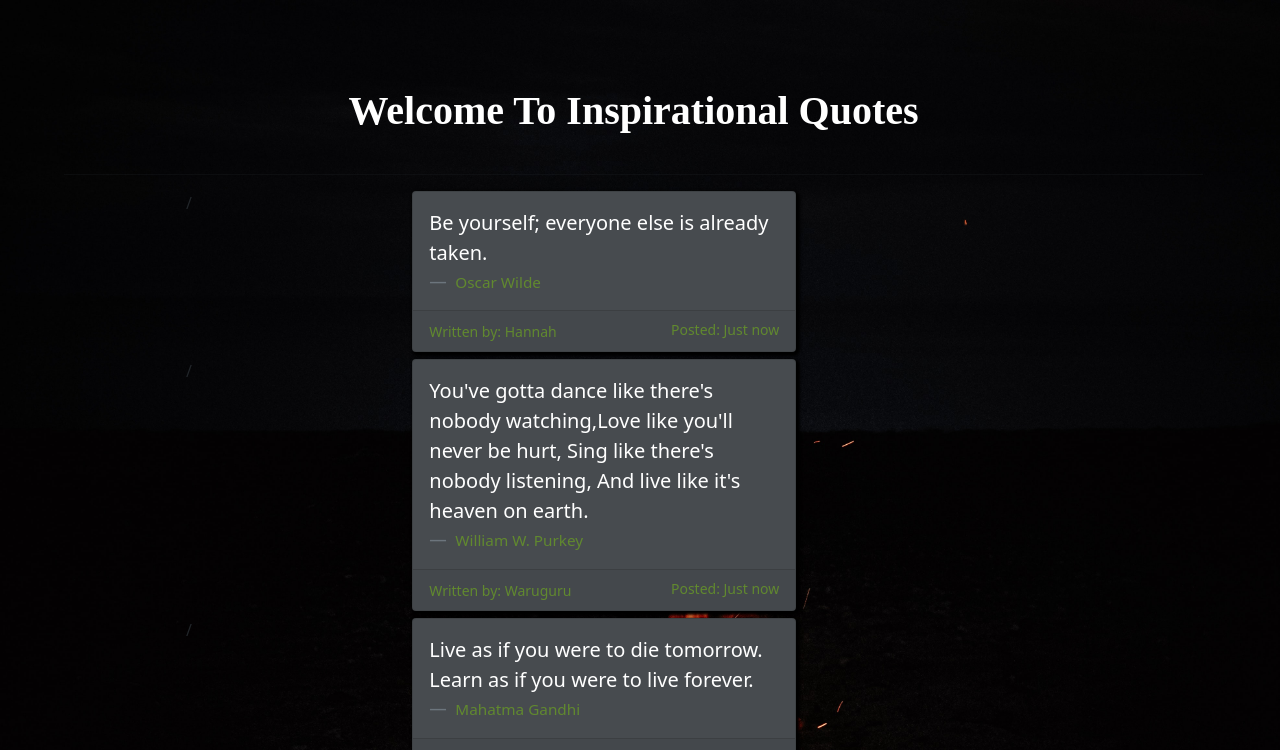
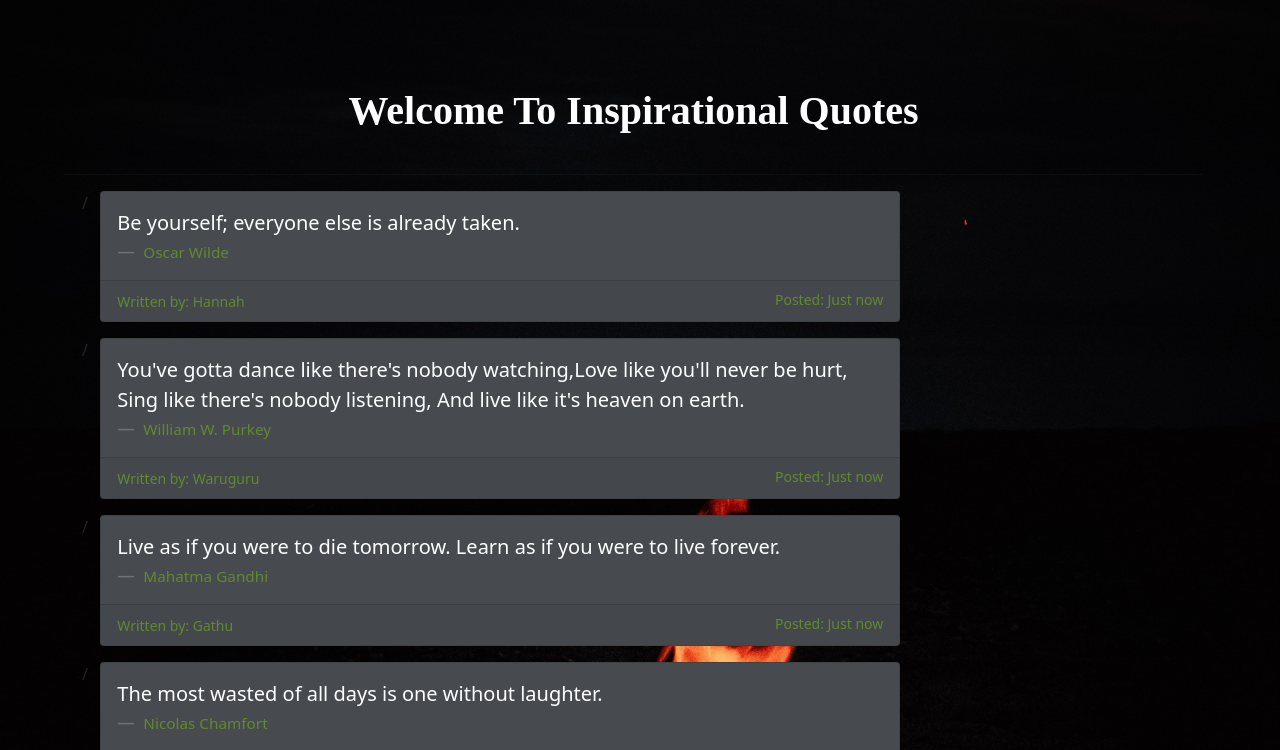
Before and after one commit to HWaruguru/Inspirational-Quotes, an Angular app: page / in a window 1280 px wide. Shown: the top 750 px of the page. Built offline with nearby package versions, Linux system fonts and the light colour scheme.

Commit message:
Style the quote-details

```diff
--- a/src/app/quotes-details/quotes-details.component.css
+++ b/src/app/quotes-details/quotes-details.component.css
@@ -1,9 +1,9 @@
 .card {
-    width: 24rem;
+    width: 50rem;
     margin-bottom: 2%;
     background-color: #474B4F;
-    box-shadow: 2px 2px 3px 2px black;
     color: white;
+    border-radius: 4px;
 }
 
 #time-posted {
```
